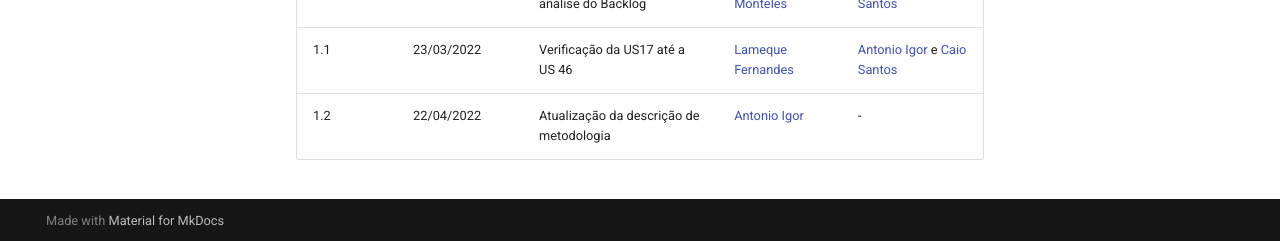
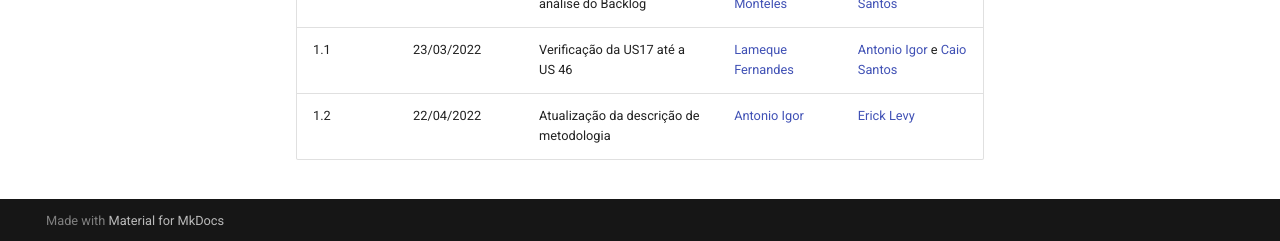
Before and after one commit to Requisitos-de-Software/2021.2-Prime-video, an MkDocs documentation site: the page built from docs/analise/verificacao/backlog.md, in a window 1280 px wide and 900 px high, scrolled down 12321 px. Shown: the part 656-897 px from the top of the window. Built offline with MkDocs 1.6.1 and Material for MkDocs 9.7.7, drawn with Linux system fonts in a browser that asks for light colours; comment, search, counter and statistics services are not loaded.

Commit message:
Update backlog.md
Adição do Revisor

```diff
--- a/docs/analise/verificacao/backlog.md
+++ b/docs/analise/verificacao/backlog.md
@@ -878,4 +878,4 @@
 |-|-|-|-|-|
 |1.0|22/03/2022|Criação do documento de análise do Backlog|[Douglas Monteles](https://github.com/douglasmonteles)| [Antonio Igor](https://github.com/antonioigorcarvalho) e [Caio Santos](https://github.com/caiobsantos) |
 |1.1|23/03/2022|Verificação da US17 até a US 46|[Lameque Fernandes](https://github.com/lamequefernandes)|[Antonio Igor](https://github.com/antonioigorcarvalho) e [Caio Santos](https://github.com/caiobsantos)|
-|1.2|22/04/2022|Atualização da descrição de metodologia | [Antonio Igor](https://github.com/antonioigorcarvalho) | - |
+|1.2|22/04/2022|Atualização da descrição de metodologia | [Antonio Igor](https://github.com/antonioigorcarvalho) | [Erick Levy](https://github.com/ericklevy) |
```
